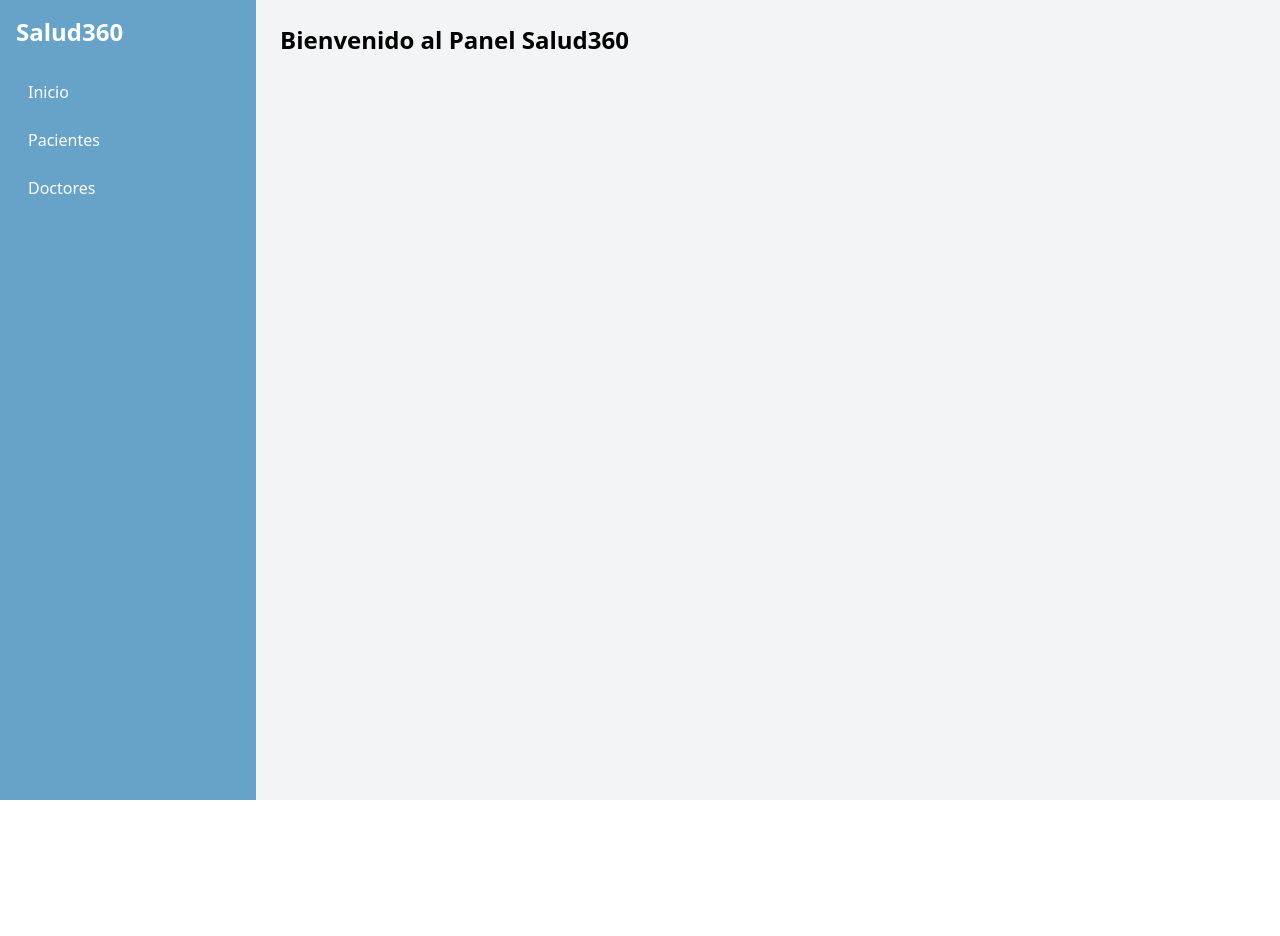
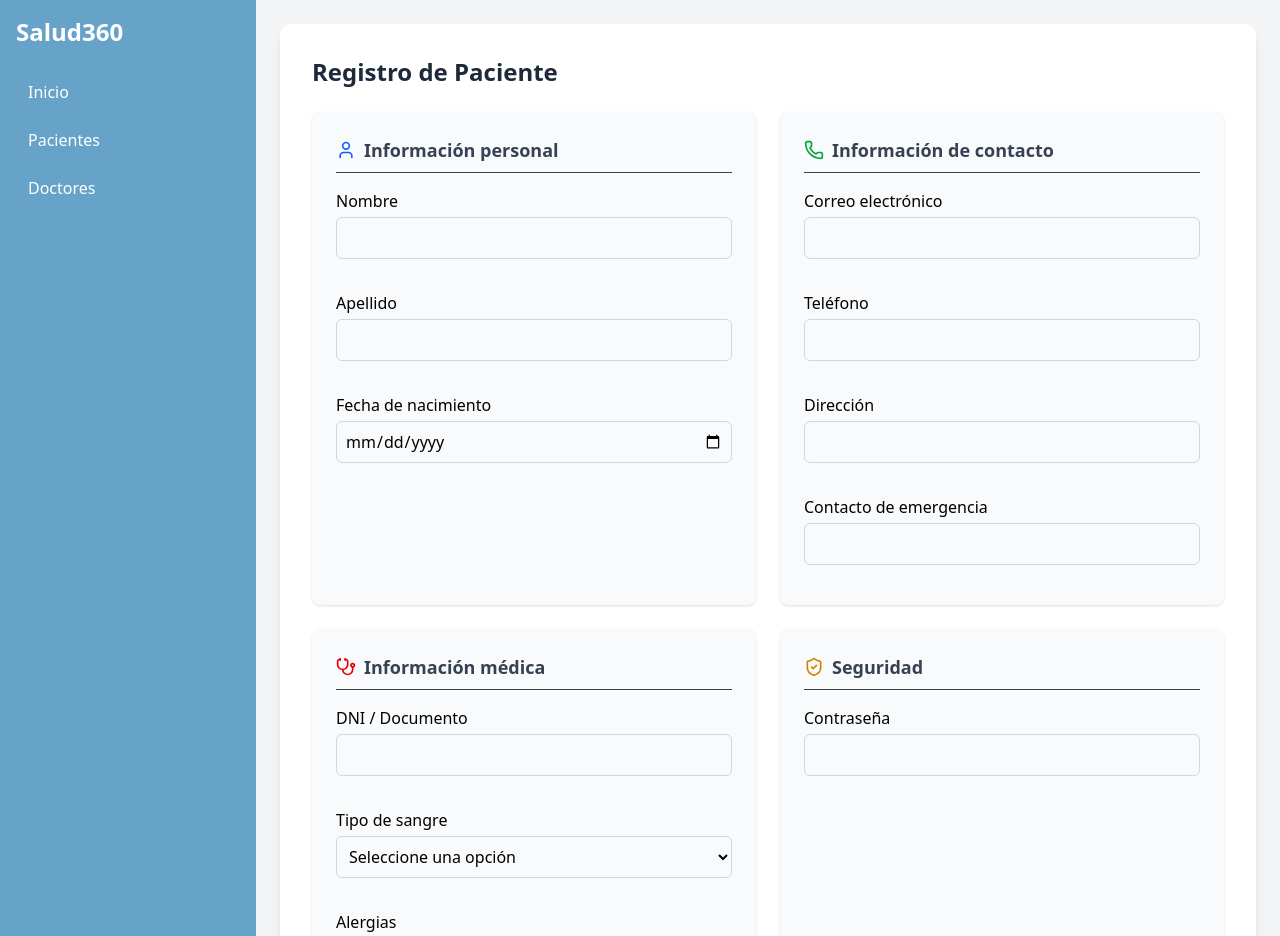
Before and after one commit to VictorAponteParedes/Salud360BackOffice, a React (Vite) app: page / in a window 1280 px wide. Shown: the top 936 px of the page. Before the commit the page ends 800 px from the top, so only its background shows below. Built offline with nearby package versions, Linux system fonts and the light colour scheme.

Commit message:
agrega formulario de registro de paciente con validación y campos de información personal, contacto, médica y de seguridad

```diff
--- a/src/screens/Home.tsx
+++ b/src/screens/Home.tsx
@@ -1,5 +1,110 @@
+import { FormProvider, useForm } from "react-hook-form";
+import { PasswordInput } from "../components/form/PasswordInput";
+import { TextInput } from "../components/form/TextInput";
+import { SelectInput } from "../components/form/SelectInput";
+import { User, Phone, ShieldCheck, Stethoscope } from "lucide-react";
+
 export default function Home() {
+  const methods = useForm();
+
+  const onSubmit = (data: any) => {
+    console.log("Datos del paciente:", data);
+  };
+
   return (
-    <h1 className="text-2xl font-semibold">Bienvenido al Panel Salud360</h1>
+    <FormProvider {...methods}>
+      <form
+        onSubmit={methods.handleSubmit(onSubmit)}
+        className="max-w-6xl mx-auto p-8 bg-white rounded-xl shadow-lg space-y-6"
+      >
+        <h1 className="text-2xl font-bold text-gray-800 mb-6">
+          Registro de Paciente
+        </h1>
+
+        {/* Grid de 2x2 */}
+        <div className="grid grid-cols-1 md:grid-cols-2 gap-6">
+          {/* Card: Información Personal */}
+          <section className="bg-gray-50 p-6 rounded-lg shadow-sm">
+            <h2 className="text-lg font-semibold mb-4 text-gray-700 border-b pb-2 flex items-center gap-2">
+              <User className="w-5 h-5 text-blue-600" />
+              Información personal
+            </h2>
+            <div className="grid grid-cols-1 gap-4">
+              <TextInput name="firstName" label="Nombre" />
+              <TextInput name="lastName" label="Apellido" />
+              <TextInput
+                name="dateBirth"
+                label="Fecha de nacimiento"
+                type="date"
+              />
+            </div>
+          </section>
+
+          {/* Card: Información de contacto */}
+          <section className="bg-gray-50 p-6 rounded-lg shadow-sm">
+            <h2 className="text-lg font-semibold mb-4 text-gray-700 border-b pb-2 flex items-center gap-2">
+              <Phone className="w-5 h-5 text-green-600" />
+              Información de contacto
+            </h2>
+            <div className="grid grid-cols-1 gap-4">
+              <TextInput name="email" label="Correo electrónico" type="email" />
+              <TextInput name="phone" label="Teléfono" />
+              <TextInput name="address" label="Dirección" />
+              <TextInput
+                name="contactEmergency"
+                label="Contacto de emergencia"
+              />
+            </div>
+          </section>
+
+          {/* Card: Información médica */}
+          <section className="bg-gray-50 p-6 rounded-lg shadow-sm">
+            <h2 className="text-lg font-semibold mb-4 text-gray-700 border-b pb-2 flex items-center gap-2">
+              <Stethoscope className="w-5 h-5 text-red-600" />
+              Información médica
+            </h2>
+            <div className="grid grid-cols-1 gap-4">
+              <TextInput name="documentNumber" label="DNI / Documento" />
+              <SelectInput
+                name="bloodType"
+                label="Tipo de sangre"
+                options={[
+                  { label: "A+", value: "A+" },
+                  { label: "A-", value: "A-" },
+                  { label: "B+", value: "B+" },
+                  { label: "B-", value: "B-" },
+                  { label: "O+", value: "O+" },
+                  { label: "O-", value: "O-" },
+                  { label: "AB+", value: "AB+" },
+                  { label: "AB-", value: "AB-" },
+                ]}
+              />
+              <TextInput name="allergies" label="Alergias" />
+            </div>
+          </section>
+
+          {/* Card: Seguridad */}
+          <section className="bg-gray-50 p-6 rounded-lg shadow-sm">
+            <h2 className="text-lg font-semibold mb-4 text-gray-700 border-b pb-2 flex items-center gap-2">
+              <ShieldCheck className="w-5 h-5 text-yellow-600" />
+              Seguridad
+            </h2>
+            <div className="grid grid-cols-1 gap-4">
+              <PasswordInput name="password" label="Contraseña" />
+            </div>
+          </section>
+        </div>
+
+        {/* Botón de envío */}
+        <div className="flex justify-end mt-6">
+          <button
+            type="submit"
+            className="px-6 py-2 bg-blue-600 text-white rounded-md hover:bg-blue-700 transition"
+          >
+            Registrar paciente
+          </button>
+        </div>
+      </form>
+    </FormProvider>
   );
 }
```
